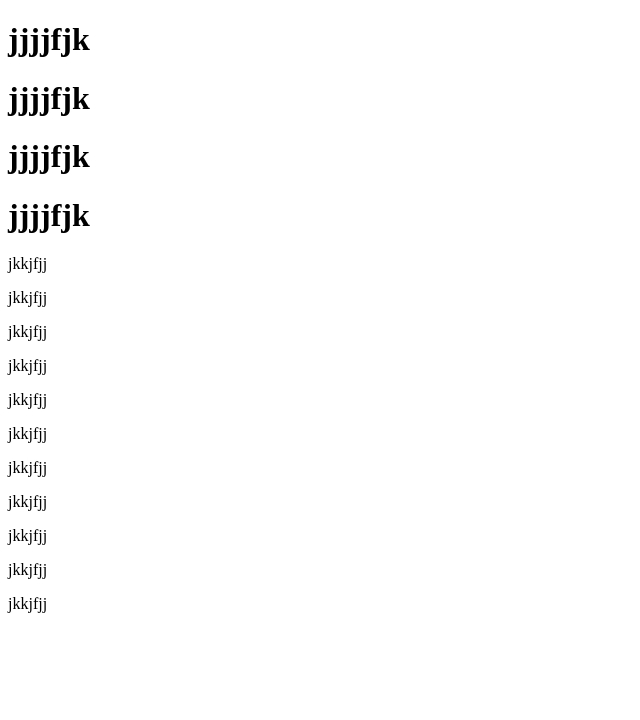
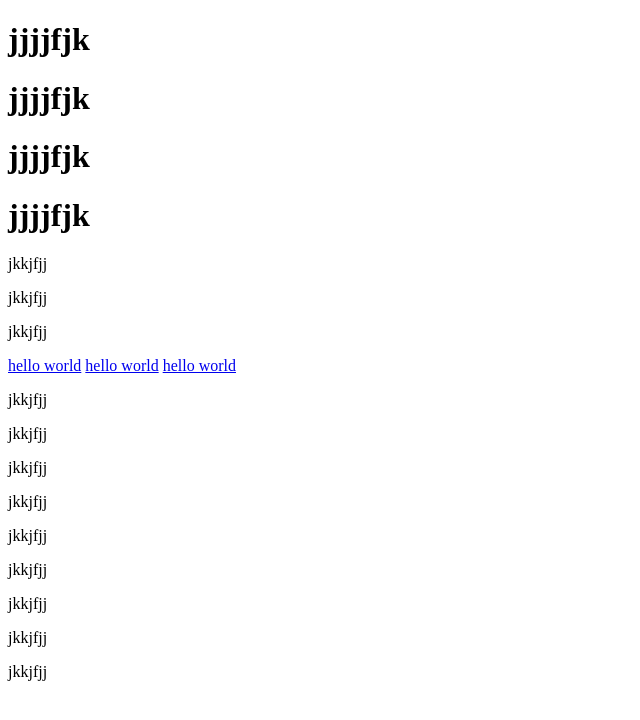
Before and after one commit to muskanv021/Hactoberfest, a plain HTML site: page index.html in a window 1280 px wide. Shown: the whole page, without its empty margins (0-640 px from the left). Drawn offline with Linux system fonts and the light colour scheme.

Commit message:
social media links added

```diff
--- a/index.html
+++ b/index.html
@@ -14,7 +14,10 @@
     <p>jkkjfjj</p>
     <p>jkkjfjj</p>
     <p>jkkjfjj</p>
-
+<a href="www.google.com">hello world</a>
+<a href="www.google.com">hello world</a>
+<a href="www.google.com">hello world</a>
+    <p>jkkjfjj</p>
     <p>jkkjfjj</p>
     <p>jkkjfjj</p>
     <p>jkkjfjj</p>
```
